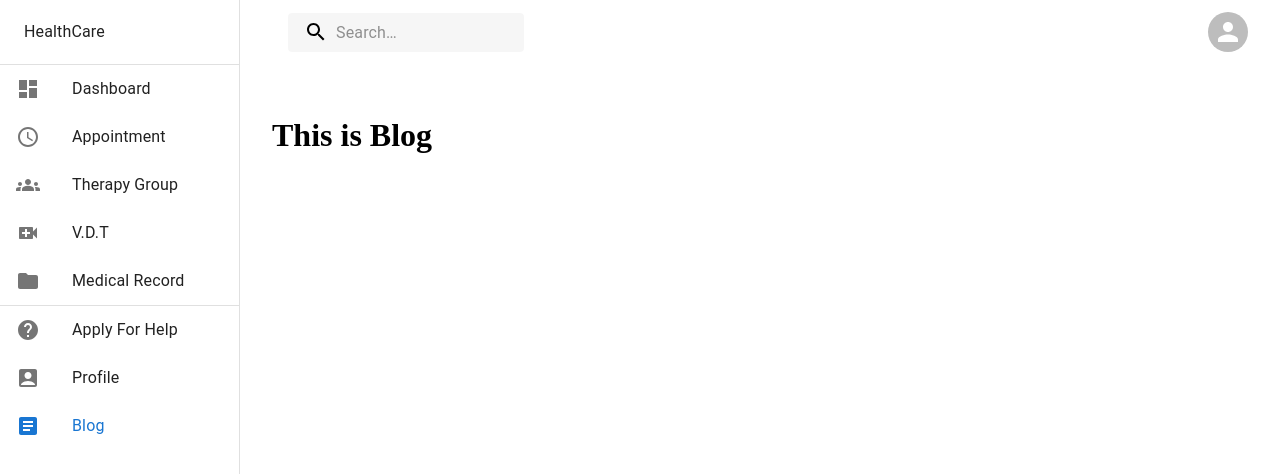
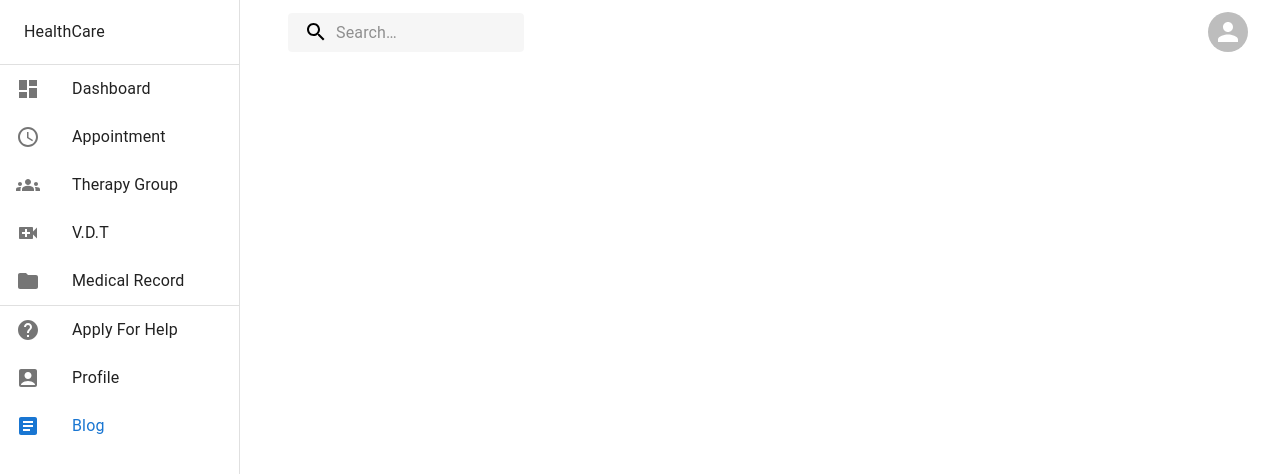
Before and after one commit to mengstabketemaw/telehealth, a React (Create React App) app: page /patient/blog in a window 1280 px wide. Shown: the top 474 px of the page. Built offline with nearby package versions, Linux system fonts and the light colour scheme; what react-geocode would draw is missing.

Commit message:
profile page hs been 50% configured from the ui prespective

```diff
--- a/src/pages/patient/Blog.js
+++ b/src/pages/patient/Blog.js
@@ -1,7 +1,6 @@
 const Blog = ()=>{
     return (<>
 
-    <h1>This is Blog</h1>
 
     </>
     )
```
